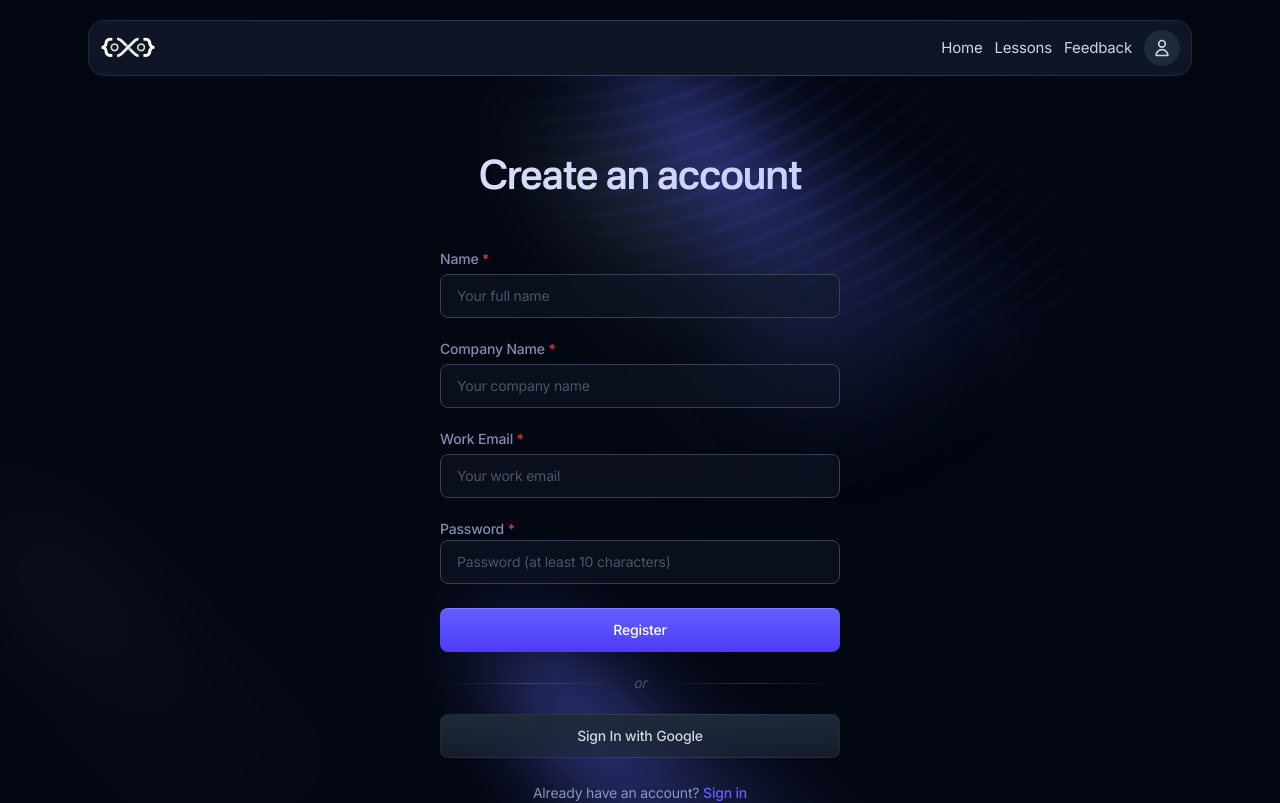
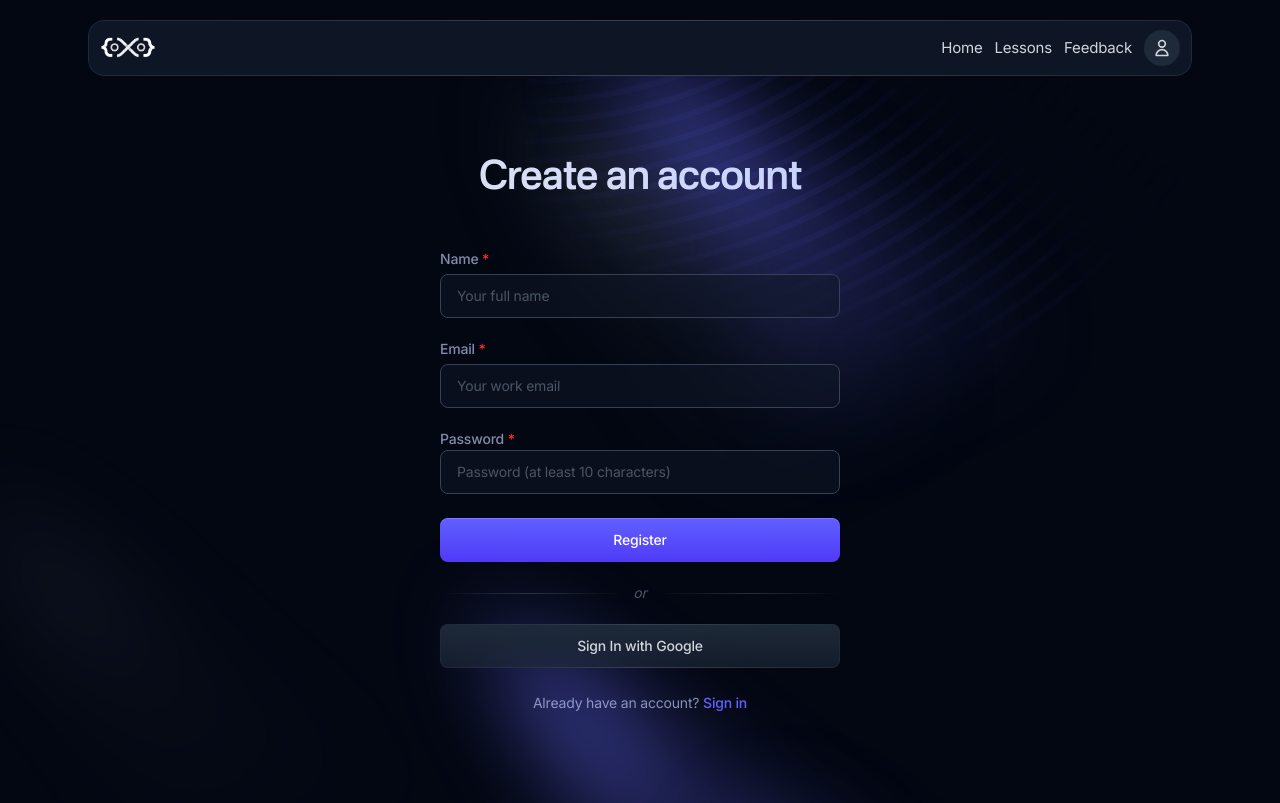
Before and after one commit to Sidali-Djeghbal/BLOCKS, a Next.js app: page /signup in a window 1280 px wide. Shown: the top 803 px of the page. Built offline with nearby package versions, Linux system fonts and the light colour scheme.

Commit message:
fixing login/sign up forms

```diff
--- a/app/(auth)/signup/page.tsx
+++ b/app/(auth)/signup/page.tsx
@@ -37,24 +37,9 @@ export default function SignUp() {
               <div>
                 <label
                   className="mb-1 block text-sm font-medium text-indigo-200/65"
-                  htmlFor="name"
-                >
-                  Company Name <span className="text-red-500">*</span>
-                </label>
-                <input
-                  id="company"
-                  type="text"
-                  className="form-input w-full"
-                  placeholder="Your company name"
-                  required
-                />
-              </div>
-              <div>
-                <label
-                  className="mb-1 block text-sm font-medium text-indigo-200/65"
                   htmlFor="email"
                 >
-                  Work Email <span className="text-red-500">*</span>
+                  Email <span className="text-red-500">*</span>
                 </label>
                 <input
                   id="email"
```
